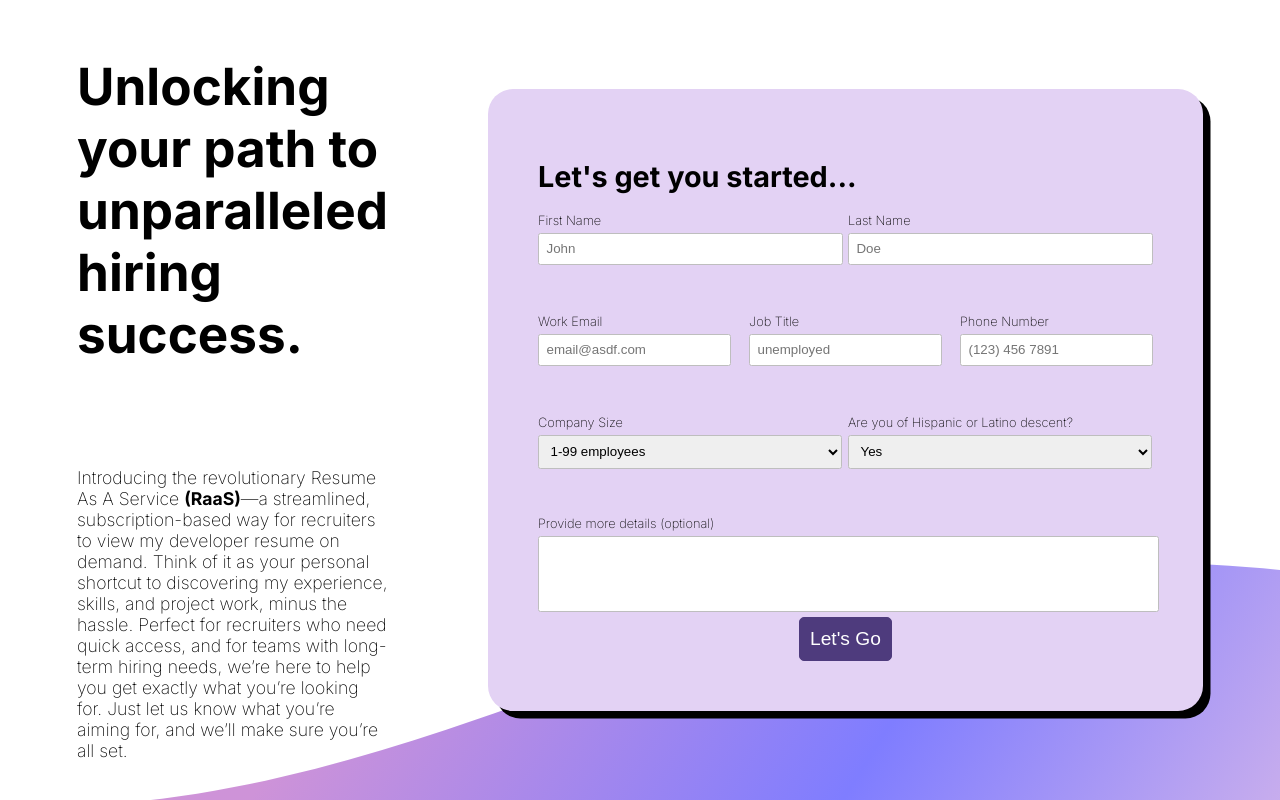
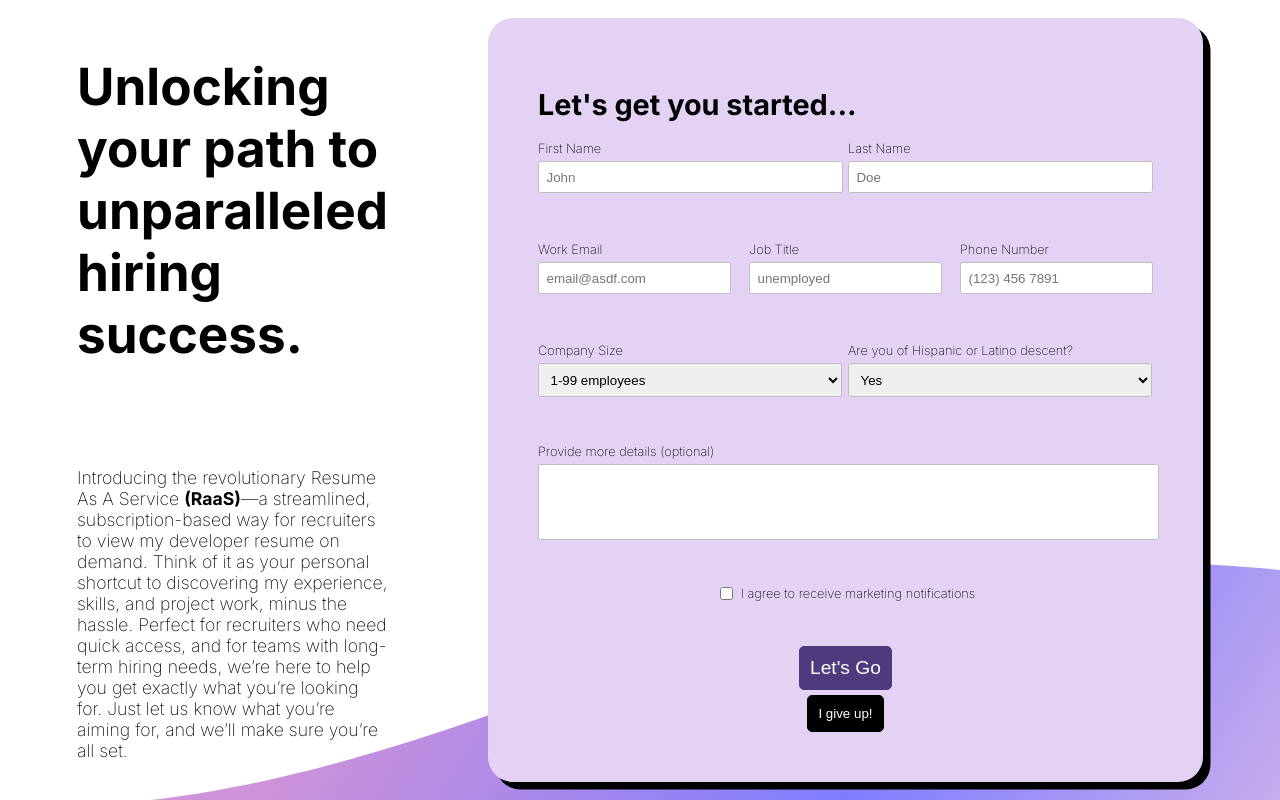
Before and after one commit to landaverdend/portfolio-site, a React (Vite) app: page / in a window 1280 px wide. Shown: the top 800 px of the page. Built offline with nearby package versions, Linux system fonts and the light colour scheme.

Commit message:
its over

```diff
--- a/src/views/SurveyView/SetupForm/SetupForm.tsx
+++ b/src/views/SurveyView/SetupForm/SetupForm.tsx
@@ -70,10 +70,6 @@ function SetupForm() {
     }
 
     addElements();
-
-    return () => {
-      clearTimeout(unsubscribe);
-    };
   }, []);
 
   useEffect(function triggerAnimation() {
--- a/src/views/SurveyView/SurveyView2.tsx
+++ b/src/views/SurveyView/SurveyView2.tsx
@@ -4,15 +4,8 @@ import TypewriterText from '@/components/common/typewriterText/TypeWriterText';
 import { useEffect, useRef, useState } from 'react';
 import usePhysicsHook, { DOMBody, mapPhysicsToDom } from './physicsHook';
 import { Body, Composite } from 'matter-js';
-import {
-  FieldError,
-  RegisterOptions,
-  SubmitHandler,
-  useForm,
-  UseFormRegister,
-  UseFormRegisterReturn,
-  Validate,
-} from 'react-hook-form';
+import { FieldError, RegisterOptions, useForm, UseFormRegister } from 'react-hook-form';
+import { useAppState } from '@/state/appState';
 
 const dumbSlogans: string[] = [
   'Unlocking your path to unparalleled hiring success.',
@@ -71,20 +64,29 @@ function InputWithPhysics({ id, labelText, placeholder, domBody, error, register
 }
 
 type SWProps = {
-  id: string;
+  id: keyof Inputs;
   domBody?: DOMBody;
   query: string;
   options: string[];
+
+  error?: FieldError;
+  register: UseFormRegister<Inputs>;
+  registerOptions?: RegisterOptions<Inputs, keyof Inputs>;
 };
-function SelectWithPhysics({ id, domBody, query, options }: SWProps) {
+function SelectWithPhysics({ id, domBody, query, options, error, register, registerOptions }: SWProps) {
   return (
     <label>
       {query}
-      <select id={id} className="physics" style={domBody?.isActive ? mapPhysicsToDom(id, domBody) : {}}>
+      <select
+        id={id}
+        className="physics"
+        style={domBody?.isActive ? mapPhysicsToDom(id, domBody) : {}}
+        {...register(id, registerOptions)}>
         {options.map((opt) => (
           <option key={opt}>{opt}</option>
         ))}
       </select>
+      {error?.message && <ErrorText text={error.message} />}
     </label>
   );
 }
@@ -97,9 +99,11 @@ type Inputs = {
   companySize: string;
   companyName: string;
   job: string;
+  hispanic: string;
   marketingMaterials: boolean;
 };
 function SurveyView2() {
+  const { setNextView, setIsLoading } = useAppState();
   const { ref, engine, createPhysicsBodyFromDOM } = usePhysicsHook();
   const {
     register,
@@ -297,6 +301,9 @@ function SurveyView2() {
                   domBody={domMap.current.get('companySize')}
                   query={'Company Size'}
                   options={['1-99 employees', '100-299 employees', '300-1999 employees', '2000+ employees', 'I have no company']}
+                  register={register}
+                  registerOptions={{ required: false, validate: { badChoice: () => randomChance(0, 10) === 0 || 'You wish' } }}
+                  error={errors.companySize}
                 />
 
                 <SelectWithPhysics
@@ -304,6 +311,9 @@ function SurveyView2() {
                   domBody={domMap.current.get('hispanic')}
                   query={'Are you of Hispanic or Latino descent?'}
                   options={['Yes', 'No']}
+                  register={register}
+                  registerOptions={{ required: false, validate: { badChoice: () => randomChance(0, 2) === 0 || 'Qué no?' } }}
+                  error={errors.hispanic}
                 />
 
                 <label className="optional-text-field">
@@ -312,7 +322,31 @@ function SurveyView2() {
                 </label>
 
                 <div className="button-container">
-                  <input value="Let's Go" type="submit"></input>
+                  <label>
+                    <input
+                      type="checkbox"
+                      className="physics"
+                      {...register('marketingMaterials', {
+                        required: true,
+                        validate: {
+                          badAnswer: () => randomChance(0, 2) === 0 || "I don't think so.",
+                        },
+                      })}
+                    />
+                    I agree to receive marketing notifications
+                    {errors.marketingMaterials && (
+                      <ErrorText text={errors.marketingMaterials?.message ? errors.marketingMaterials.message : ''} />
+                    )}
+                  </label>
+                  <input id="submit" className="physics" value="Let's Go" type="submit"></input>
+                  <button
+                    className="give-up-button"
+                    onClick={() => {
+                      setIsLoading(true);
+                      setNextView('ResumeView');
+                    }}>
+                    I give up!
+                  </button>
                 </div>
               </div>
             </form>
--- a/src/views/SurveyView/physicsHook.tsx
+++ b/src/views/SurveyView/physicsHook.tsx
@@ -27,6 +27,9 @@ function usePhysicsHook(shouldRender = false) {
   const ref = useRef<HTMLDivElement>(null);
   const engine = useRef<Matter.Engine>(Engine.create());
   const runner = useRef<Matter.Runner>(Runner.create());
+
+  // Track all of the DOM bodies that have physics injected into them.
+  const domMap = useRef<Map<string, DOMBody>>(new Map());
 
   useEffect(function initObjects() {
     Runner.run(runner.current, engine.current);
--- a/src/views/SurveyView/survey-view2.css
+++ b/src/views/SurveyView/survey-view2.css
@@ -124,10 +124,24 @@
         .button-container {
           grid-column: span 2;
           display: flex;
+          flex-direction: column;
           align-items: center;
           justify-content: center;
+          gap: 5px;
 
-          input {
+          /* checkbox. */
+          label {
+            flex-direction: row;
+            align-items: center;
+            justify-content: center;
+
+            input {
+              height: auto;
+              width: auto;
+            }
+          }
+
+          #submit {
             font-size: 1.2rem;
 
             color: white;
@@ -139,13 +153,37 @@
             background-color: rgb(78 59 125);
           }
 
-          input:hover {
+          #submit:hover {
             opacity: 0.8;
             cursor: pointer;
+          }
+
+          .give-up-button {
+            padding: 10px;
+
+            color: white;
+
+            background-color: black;
+            border: 1px solid black;
+            border-radius: 5px;
+
+            animation: give-up-anim 3s ease forwards;
           }
         }
       }
     }
+  }
+}
+
+@keyframes give-up-anim {
+  from {
+    opacity: 0;
+    transform: translateX(-400px);
+  }
+
+  to {
+    opacity: 1;
+    transform: translateX(0);
   }
 }
 
```
